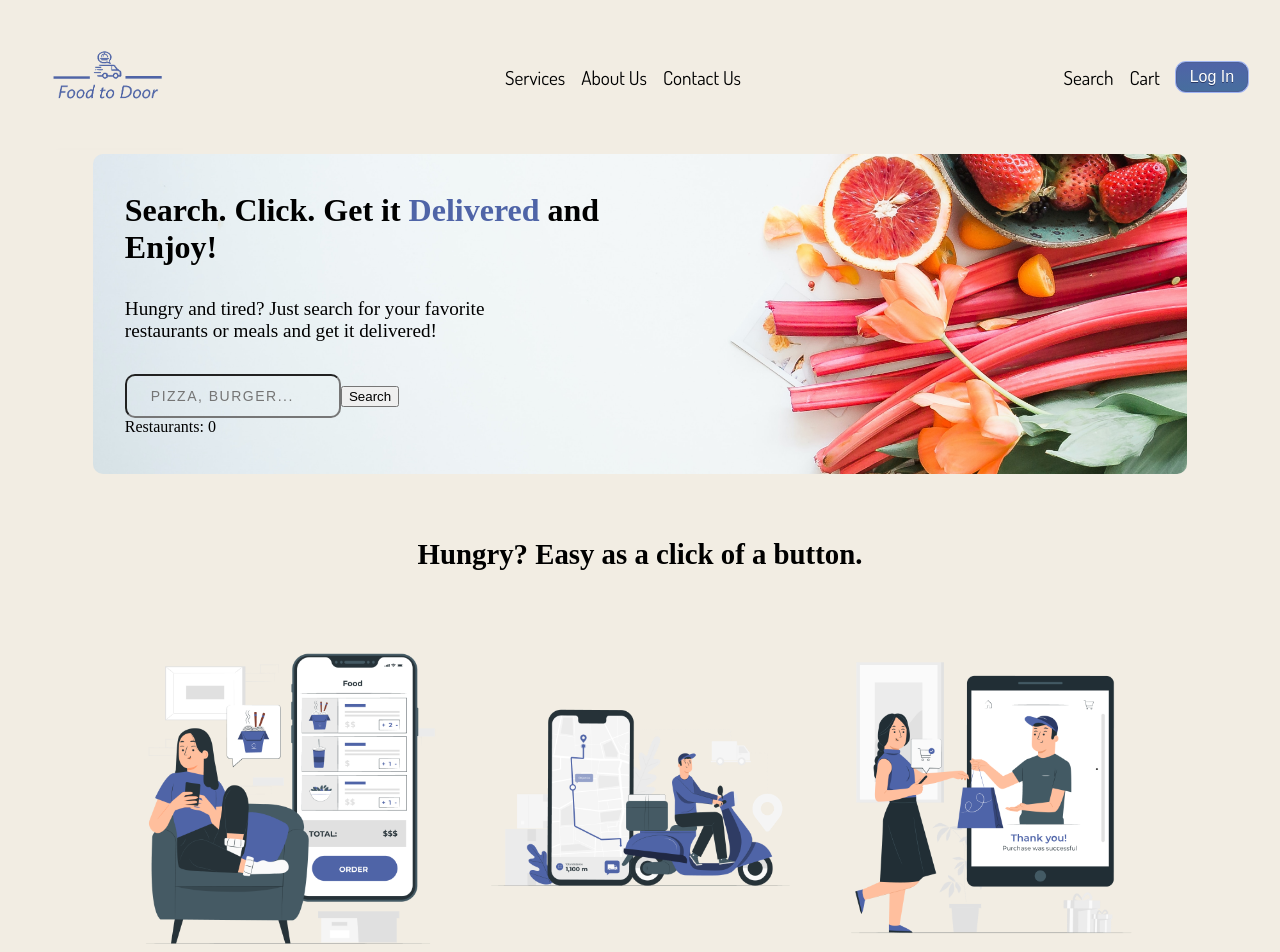
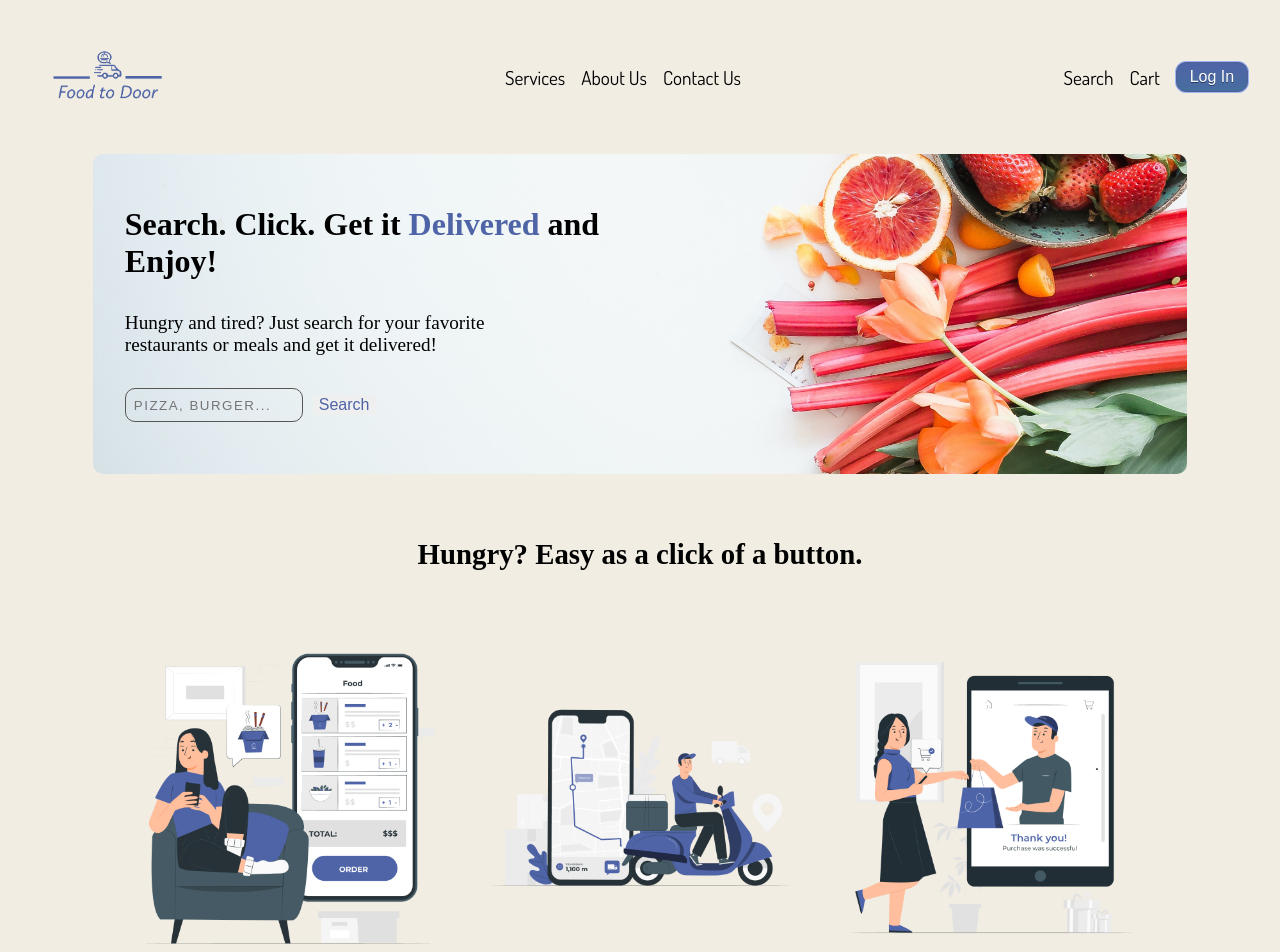
Before and after one commit to moisesg526/food-to-door, a React (Create React App) app: page / in a window 1280 px wide. Shown: the top 952 px of the page. Built offline with nearby package versions, Linux system fonts and the light colour scheme; no server answers.

Commit message:
Change the style of the button in the search bar and centered text in process component

```diff
--- a/src/components/process.js
+++ b/src/components/process.js
@@ -26,7 +26,7 @@ function Process() {
           />
           <h2>Our service is fast a reliable.</h2>
         </div>
-        <div className="img-bloc">
+        <div className="img-block">
           <img
             className="process-img"
             src={delivered}
--- a/src/components/search.js
+++ b/src/components/search.js
@@ -1,25 +1,25 @@
 import "../css/search.css";
-import { useState, useEffect } from "react";
+// import { useState, useEffect } from "react";
 
-const url =
-  "https://api.spoonacular.com/food/restaurants/search?apiKey=ea4faf2967b34be5831926bc59db3207";
+// const url =
+//   "https://api.spoonacular.com/food/restaurants/search?apiKey=ea4faf2967b34be5831926bc59db3207";
 
 function Search() {
-  const [restaurants, setRestaurants] = useState(0);
+  // const [restaurants, setRestaurants] = useState(0);
 
-  useEffect(() => {
-    const fetchData = async () => {
-      const res = await fetch(url);
-      res.json().then((json) => {
-        setRestaurants(json.name);
-      });
-    };
-    fetchData();
-  }, []);
+  // useEffect(() => {
+  //   const fetchData = async () => {
+  //     const res = await fetch(url);
+  //     res.json().then((json) => {
+  //       setRestaurants(json.name);
+  //     });
+  //   };
+  //   fetchData();
+  // }, []);
 
   return (
     <div className="search">
-      <form>
+      <form className="search-form">
         <input
           id="search-bar"
           className="search-bar"
@@ -28,7 +28,6 @@ function Search() {
         />
         <button>Search</button>
       </form>
-      <div className="data">Restaurants: {restaurants}</div>
     </div>
   );
 }
--- a/src/css/process.css
+++ b/src/css/process.css
@@ -14,5 +14,8 @@
 
 .process-img {
     width: 20rem;
+}
 
+.img-block {
+  text-align: center;
 }
--- a/src/css/search.css
+++ b/src/css/search.css
@@ -1,15 +1,31 @@
+form {
+  display: flex;
+  flex-direction: row;
+  background-color: transparent;
+  transition: transform 250ms ease-in-out;
+  border-radius: 10px;
+  color: #575756;
+  border: 1px solid;
+  padding: 6px;
+  font-size: 14px;
+  width: 30%;
+}
+
+input {
+  border: none;
+  flex-grow: 2;
+  background-color: transparent;
+}
+
 input:focus {
   outline: none;
 }
 
-.search-bar {
-  border-radius: 10px;
-  padding: 12px 24px;
-  width: 30%;
-  background-color: transparent;
-  transition: transform 250ms ease-in-out;
-  font-size: 14px;
-  color: #575756;
+.search-form > button {
+  border: none;
+  font-size: 1rem;
+  color: #4f64a7;
+  cursor: pointer;
 }
 
 .search-bar::placeholder {
```
